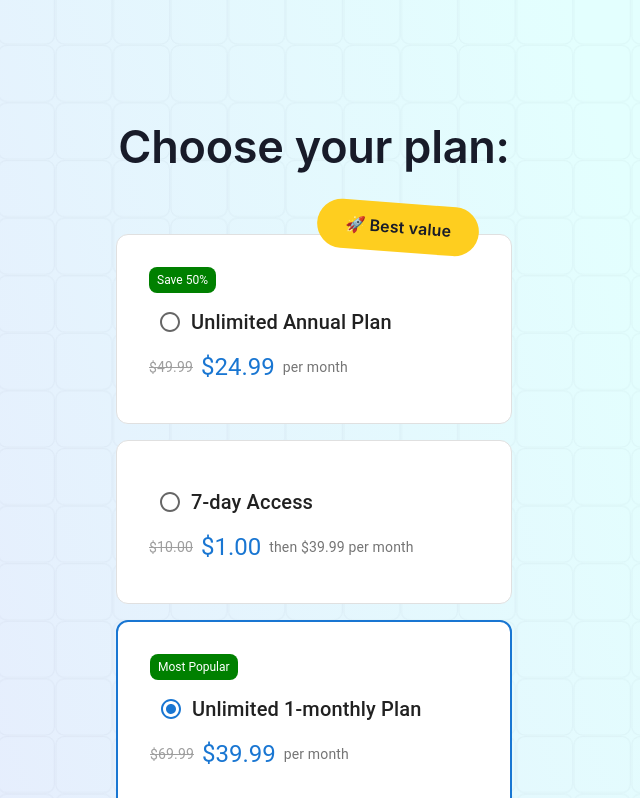
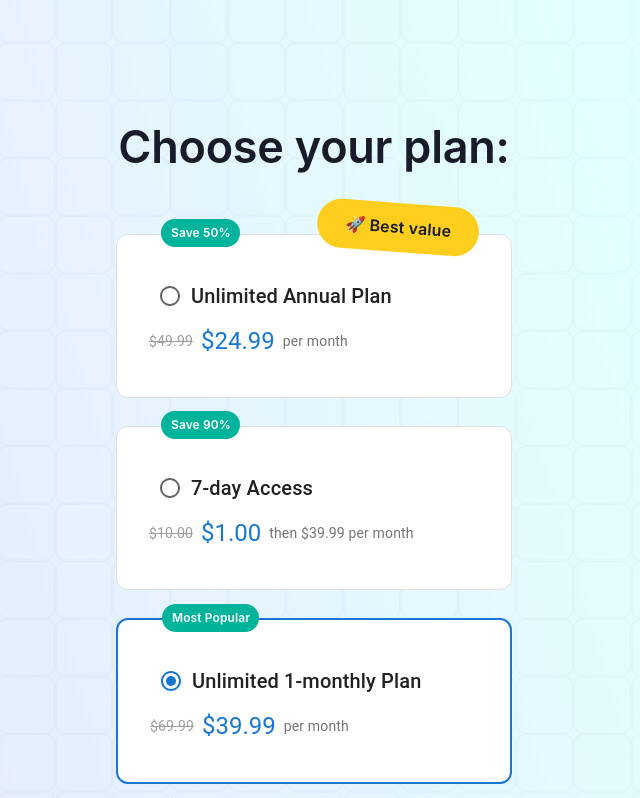
Before and after one commit to xanderrybalov/rybalov-manifest, a Next.js app: page /pricing in a window 1280 px wide. Shown: the top 798 px of the page, without its empty margins (326-966 px from the left). Built offline with nearby package versions, Linux system fonts and the light colour scheme.

Commit message:
fix: fixed discount lable

```diff
--- a/src/app/pricing/PricingTable.tsx
+++ b/src/app/pricing/PricingTable.tsx
@@ -30,6 +30,7 @@ const plans: {
     oldPrice: 10.0,
     price: 1.0,
     currency: 'USD',
+    discount: 'Save 90%',
     period: 'then $39.99 per month',
   },
   {
@@ -52,7 +53,7 @@ const PricingTable: React.FC = () => {
       <Box
         display="flex"
         flexDirection="column"
-        gap={2}
+        gap={'28px'}
         sx={{ pt: '45px', pb: '24px' }}
       >
         {plans.map((plan) => (
--- a/src/app/pricing/ProductCard.tsx
+++ b/src/app/pricing/ProductCard.tsx
@@ -45,15 +45,33 @@ const ProductCard: React.FC<ProductProps> = ({
         {discount && (
           <span
             style={{
-              backgroundColor: 'green',
-              color: 'white',
-              fontSize: '12px',
-              padding: '4px 8px',
-              borderRadius: '8px',
-              display: 'inline-block',
+              position: 'absolute',
+              top: '-16px',
+              left: '44px',
+              width: 'auto',
+              height: '28px',
+              borderRadius: '28px',
+              background: '#00B39B',
+              display: 'inline-flex',
+              alignItems: 'center',
+              justifyContent: 'center',
+              padding: '4px 9px 4px 10px',
+              gap: '4px',
             }}
           >
-            {discount}
+            <span
+              style={{
+                fontFamily: 'Inter',
+                fontWeight: 600,
+                fontSize: '12px',
+                lineHeight: '20px',
+                letterSpacing: '0.1px',
+                textAlign: 'center',
+                color: '#FFFFFF',
+              }}
+            >
+              {discount}
+            </span>
           </span>
         )}
 
```
